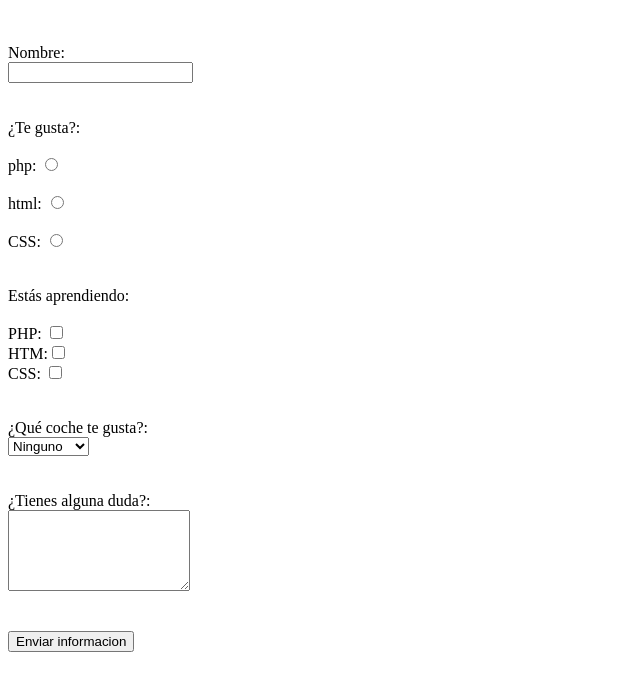
After one commit to Rubenmontes02/curso_php, a PHP site: page /26_Valores_de_input.php in a window 1280 px wide. The commit adds this page. Shown: the top 691 px of the page, without its empty margins (0-640 px from the left). Run offline with PHP 8.4, Linux system fonts and the light colour scheme.

Commit message:
Curso php
- Input text
- Input radio
- Input checkbox
- Select Option
- Text Area

```diff
--- /dev/null
+++ b/26_Valores_de_input.php
@@ -0,0 +1,117 @@
+<?php
+
+$txtNombre="";
+$rgLenguaje="";
+$cbphp="";
+$cbhtml="";
+$cbcss="";
+$coches="";
+$txtComentario="";
+
+
+if($_POST){
+
+    // Si hay info en este txt asignaselo, de lo contrario va a estar vacio
+    // El ? significa que se asigne la variable q le sigue
+    // Los : significan "de lo contrario"
+    $txtNombre= (isset($_POST['txtNombre']))?$_POST['txtNombre']:"";
+    $rgLenguaje= (isset($_POST['lenguaje']))?$_POST['lenguaje']:"";
+    $cbphp= (isset($_POST['cbphp'])=="si")?"checked":"";
+    $cbhtml= (isset($_POST['cbhtml'])=="si")?"checked":"";
+    $cbcss= (isset($_POST['cbcss']))?"checked":"";
+    $coches= (isset($_POST['coches']))?$_POST['coches']:"";
+    $txtComentario= (isset($_POST['txtComentario']))?$_POST['txtComentario']:"";
+
+
+}
+?>
+
+<!DOCTYPE html>
+<html lang="en">
+<head>
+    <meta charset="UTF-8">
+    <meta http-equiv="X-UA-Compatible" content="IE=edge">
+    <meta name="viewport" content="width=device-width, initial-scale=1.0">
+    <title>Formulario</title>
+</head>
+<body>
+
+<!-- Comprobamos si se ha recibido algo -->
+<?php if($_POST){ ?>
+<!-- Recibimos el dato que ha enviado el usuario -->
+<strong>Hola </strong>  <?php  echo $txtNombre;?>
+<br>
+<strong>Tu lenguaje favorito es </strong>  <?php  echo $rgLenguaje;?>
+<br>
+<strong>Estas aprendiendo:</strong> <?php
+if($cbphp=="checked"){echo "PHP", " ";}
+if($cbhtml=="checked"){echo "HTML", " ";}
+if($cbcss=="checked"){echo "CSS", " ";} ?>
+<br>
+<strong>Tu coche favorito es: </strong> <?php  echo $coches  ?>
+<br>
+<strong>Tu comentario fue: </strong> <?php echo $txtComentario; ?>
+<br>
+<!-- Cerramos el if -->
+<?php }?>
+<!-- Creamos el forulario -->
+<form action="26_Valores_de_input.php" method="post">
+
+
+<!--                            INPUT:TEXT                     -->
+<br><br>
+Nombre: <br>
+<!-- El texto: "value="< ?php echo $txtNombre? >""   se utiliza para
+dejar marcado en la casilla de texto el nombre al darle a enviar-->
+<input value="<?php echo $txtNombre?>" type="text" name="txtNombre" id="">
+<br><br><br>
+
+
+<!--                            INPUT:RADIO                     -->
+
+
+¿Te gusta?: <br>
+<!-- La etiqueta php se utiliza para dejar marcada la opcion una vez se envie el form -->
+<br> php: <input type="radio" <?php echo ($rgLenguaje=="php")?"checked":"";?> name="lenguaje" value="php" id=""><br>
+<br> html: <input type="radio" <?php echo ($rgLenguaje=="html")?"checked":"";?> name="lenguaje" value="html" id=""><br>
+<br> CSS: <input type="radio" <?php echo ($rgLenguaje=="css")?"checked":"";?> name="lenguaje" value="css" id=""><br><br><br>
+
+
+<!--                            INPUT:CHECKBOX                     -->
+
+Estás aprendiendo: <br>
+<br> PHP: <input type="checkbox" <?php echo $cbphp; ?> name="cbphp" value="si" id="">
+<br> HTM:<input type="checkbox" <?php echo $cbhtml; ?> name="cbhtml" value="si" id="">
+<br> CSS: <input type="checkbox" <?php echo $cbcss; ?> name="cbcss" value="si" id="">
+
+<br><br><br>
+
+<!--                               SELECT OPTION                     -->
+
+¿Qué coche te gusta?: <br>
+<select name="coches" id="">
+    <option value="">Ninguno</option>
+    <option value="Ferrari" <?php  echo($coches=="Ferrari")?"selected":""  ?> >Ferrari</option>
+    <option value="Redbull" <?php  echo($coches=="Redbull")?"selected":""  ?>>Red Bull</option>
+    <option value="Mercedes" <?php  echo($coches=="Mercedes")?"selected":""  ?>>Mercedes</option>
+</select>
+<br><br><br>
+
+<!--                                TEXTAREA                     -->
+
+¿Tienes alguna duda?: <br>
+
+<textarea name="txtComentario" id="" cols="20" rows="5">
+    <?php echo $txtComentario; ?>
+</textarea>
+
+
+
+
+<br><br><br>
+<input type="submit" value="Enviar informacion">
+
+</form>
+
+</body>
+</html>
```
Also changed, not shown: 0_Ejercicio_calculadora.php (+3 -6 lines), 26_Valores_input_text.php (deleted, +0 -38 lines).
